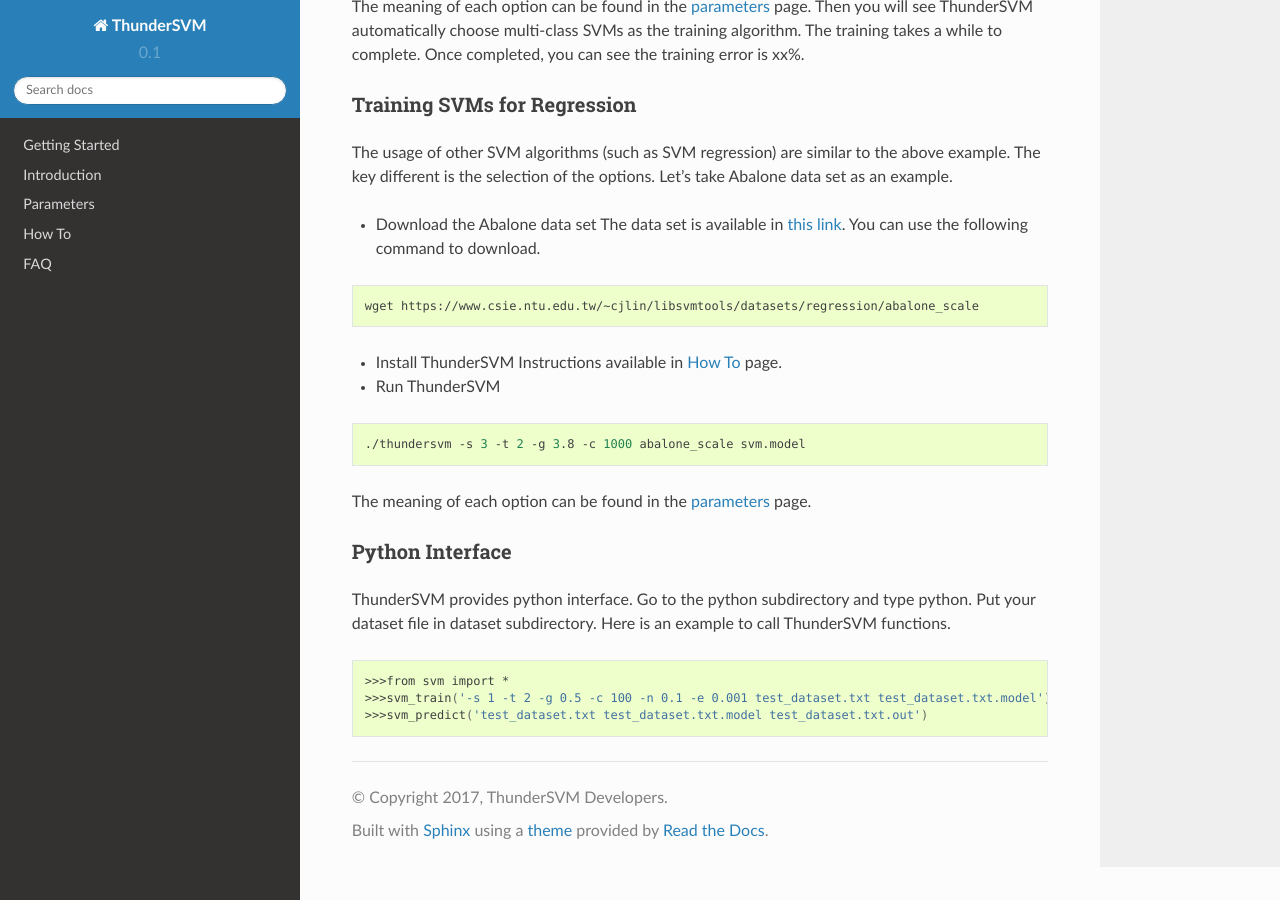
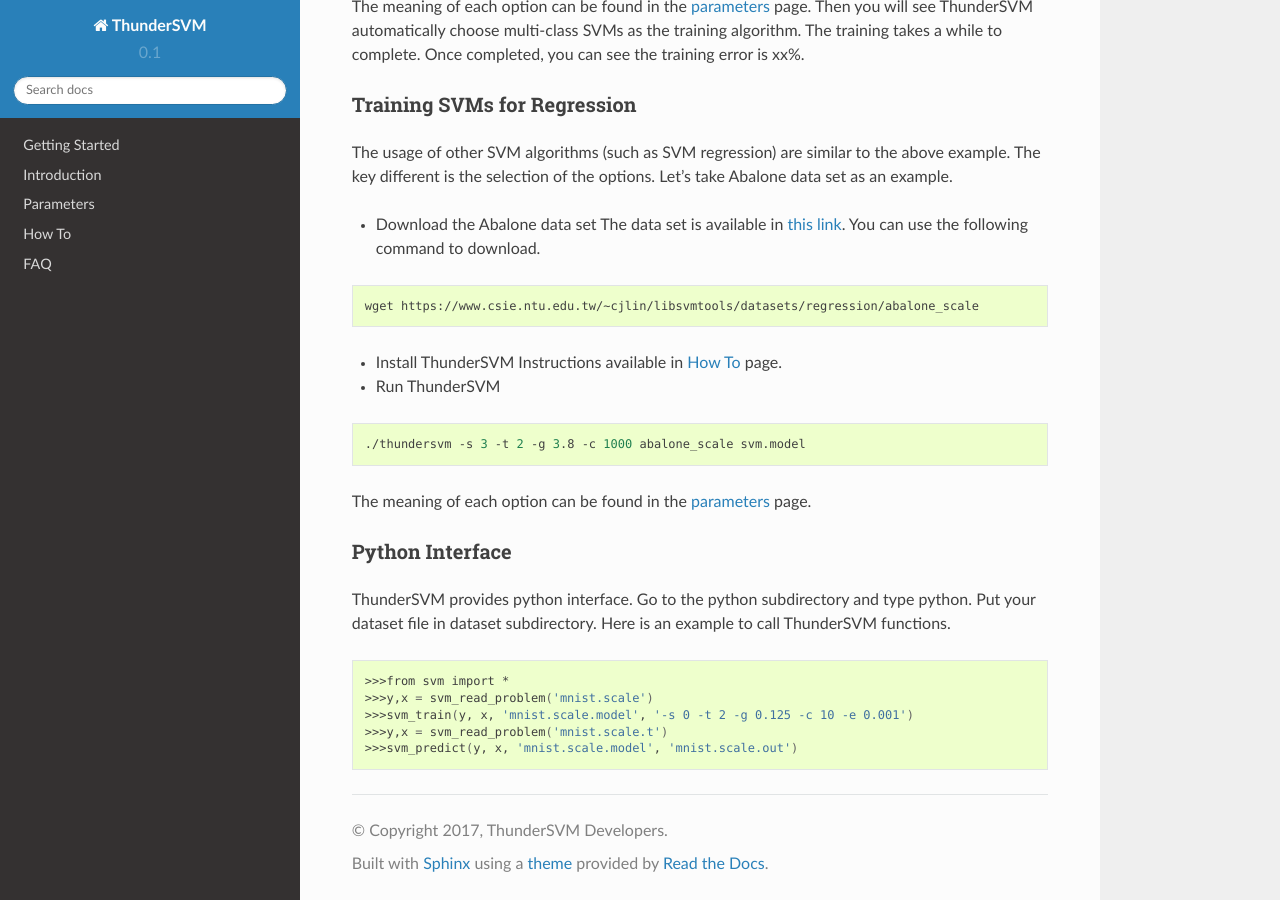
Before and after one commit to Xtra-Computing/thundersvm, a Sphinx documentation site: the page built from docs/get-started.md, in a window 1280 px wide and 900 px high, scrolled down 1718 px. Built offline with Sphinx 7.4.7 and the Read the Docs theme 2.0.0, drawn with Linux system fonts in a browser that asks for light colours.

Commit message:
add python functions

````diff
--- a/docs/get-started.md
+++ b/docs/get-started.md
@@ -80,6 +80,8 @@
 ThunderSVM provides python interface. Go to the python subdirectory and type python. Put your dataset file in dataset subdirectory. Here is an example to call ThunderSVM functions.
 ```bash
 >>>from svm import *
->>>svm_train('-s 1 -t 2 -g 0.5 -c 100 -n 0.1 -e 0.001 test_dataset.txt test_dataset.txt.model')
->>>svm_predict('test_dataset.txt test_dataset.txt.model test_dataset.txt.out')
+>>>y,x = svm_read_problem('mnist.scale')
+>>>svm_train(y, x, 'mnist.scale.model', '-s 0 -t 2 -g 0.125 -c 10 -e 0.001')
+>>>y,x = svm_read_problem('mnist.scale.t')
+>>>svm_predict(y, x, 'mnist.scale.model', 'mnist.scale.out')
 ```
````
